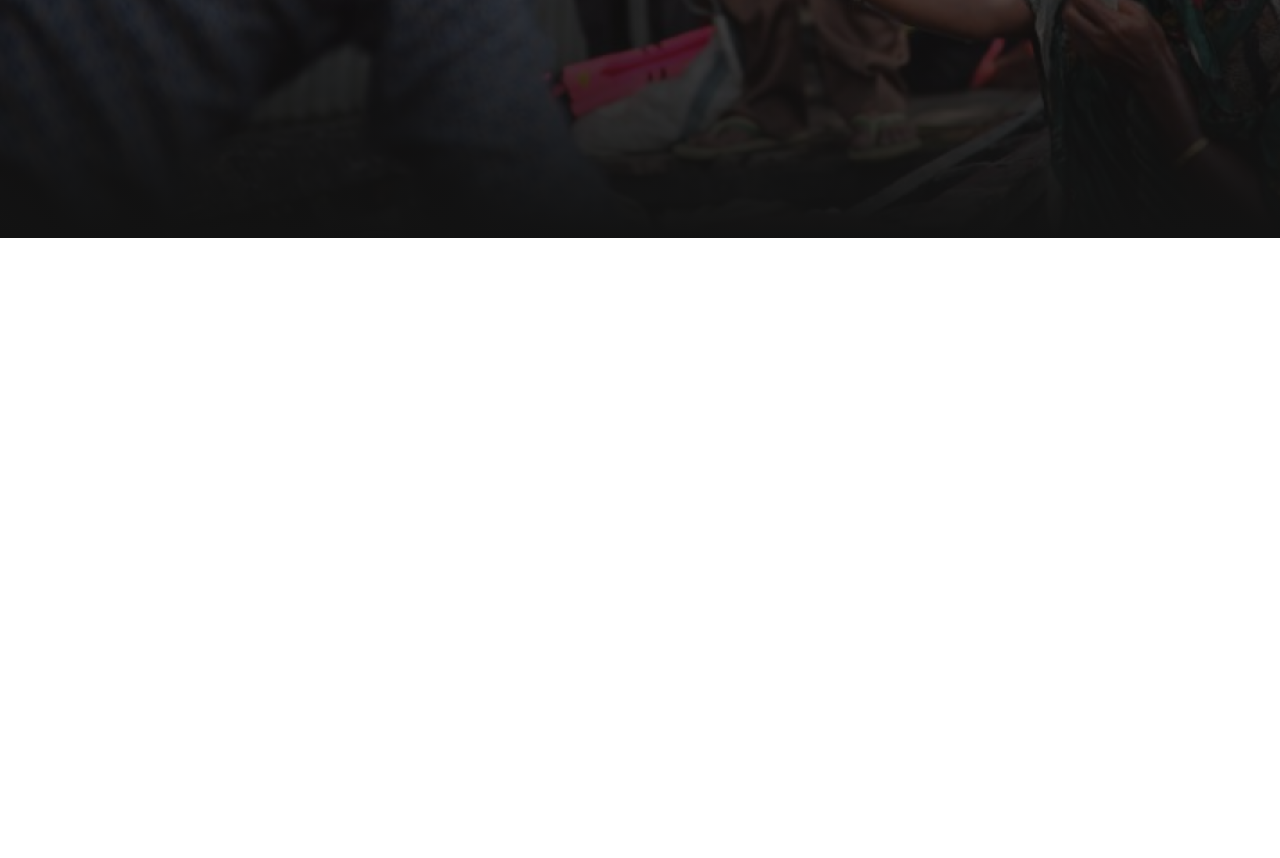
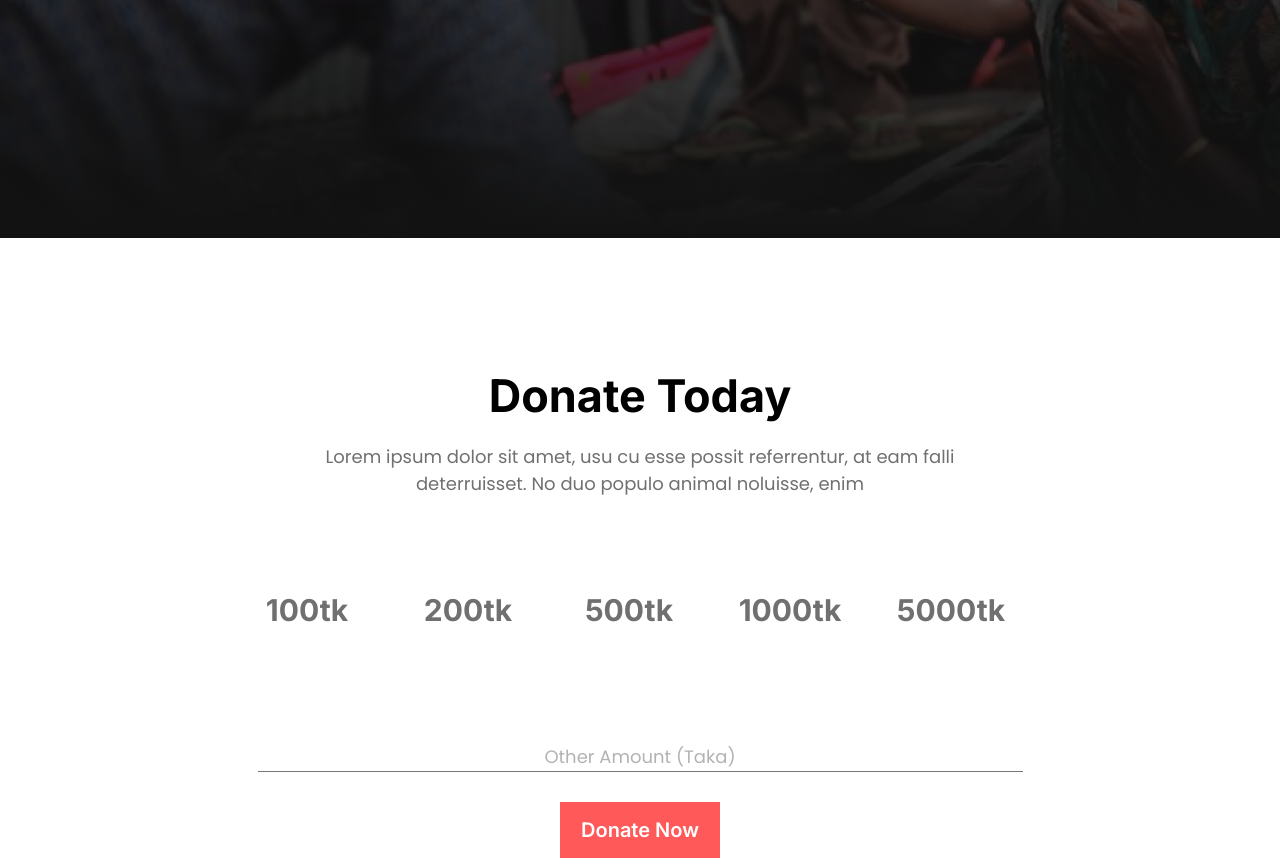
Before and after one commit to redowan114944/donate-project, a plain HTML site: page index.html in a window 1280 px wide. Shown: the part 562-1420 px from the top of the page. Before the commit the page ends 800 px from the top, so only its background shows below. Drawn offline with Linux system fonts and the light colour scheme.

Commit message:
button section added

```diff
--- a/ass/CSS/style.css
+++ b/ass/CSS/style.css
@@ -59,3 +59,101 @@
     color: white;
     cursor: pointer;
 }
+
+/*donate-today-section*/
+
+.donate-today-section{
+    margin-top: 130px;
+}
+
+.donate-today-section .donate-today-content{
+    display: flex;
+    flex-direction: column;
+    align-items: center;
+
+}
+
+.donate-today-section .donate-today-content h1{
+    font-family: var(--inter);
+    font-weight: 700;
+    font-size: 45px;
+    text-align: center;
+}
+.donate-today-section .donate-today-content p{
+    font-family: var(--poppins);
+    font-weight: 400;
+    font-size: 18px;
+    color: var(--additional-color);
+    width: 691px;
+    text-align: center;
+    margin: 20px 0px 50px 0px;
+
+
+}
+
+.donate-today-section .donate-today-button{
+    display: flex;
+    justify-content: center;
+}
+
+.donate-today-section .donate-today-button .donate-button{
+    font-family: var(--inter);
+    font-weight: 700;
+    font-size: 30px;
+    width: 135px;
+    height: 130px;
+    text-align: center;
+    line-height: 123px;
+    color: var(--additional-color);
+    border: 2px solid transparent;
+    margin-right: 22px;
+    cursor: pointer;
+}
+
+.donate-today-section .donate-today-button .donate-button:hover{
+    background-color: #FFEEEE;
+    color: var(--primary-color);
+    border: 2px solid #FF5959;
+    border-radius: 5px;
+}
+
+.donate-today-section .donate-input{
+    display: flex;
+    flex-direction: column;
+    align-items: center;
+    margin-top: 60px;
+}
+
+.donate-today-section .donate-input input{
+    width: 765px;
+    border-width: 0px 0px 1px 0px;
+    height: 30px;
+    font-family: var(--poppins);
+    font-size: 18px;
+    font-weight: 400;
+    text-align: center;
+    margin-bottom: 30px;
+}
+
+
+
+.donate-today-section .donate-input input::placeholder{
+    font-family: var(--poppins);
+    font-size: 18px;
+    font-weight: 400;
+    color: #b3b3b3;
+    text-align: center;
+
+}
+
+.button-main{
+    width: 160px;
+    height: 56px;
+    background-color: var(--primary-color);
+    border: none;
+    font-family:var(--inter);
+    font-size:20px;
+    font-weight: 600;
+    color: white;
+    cursor: pointer;
+}
--- a/index.html
+++ b/index.html
@@ -19,8 +19,26 @@
         <div class="header-contents">
             <h1>Let’s Help Those Who Are More In Need</h1>
             <p>Lorem ipsum dolor sit amet, usu cu esse possit referrentur, at eam falli deterruisset. No duo populo animal noluisse, enim</p>
-            <button>Donate Now</button>
+            <button class="button-main">Donate Now</button>
 
+        </div>
+    </div>
+
+    <div class="donate-today-section">
+        <div class="donate-today-content">
+            <h1>Donate Today</h1>
+            <p>Lorem ipsum dolor sit amet, usu cu esse possit referrentur, at eam falli deterruisset. No duo populo animal noluisse, enim</p>
+        </div>
+    <div class="donate-today-button">
+        <div class="donate-button">100tk</div>
+        <div class="donate-button">200tk</div>
+        <div class="donate-button">500tk</div>
+        <div class="donate-button">1000tk</div>
+        <div class="donate-button">5000tk</div>
+        </div>
+        <div class="donate-input">
+            <input type="text" placeholder="Other Amount (Taka)">
+            <button class="button-main">Donate Now</button>
         </div>
     </div>
 </body>
```
